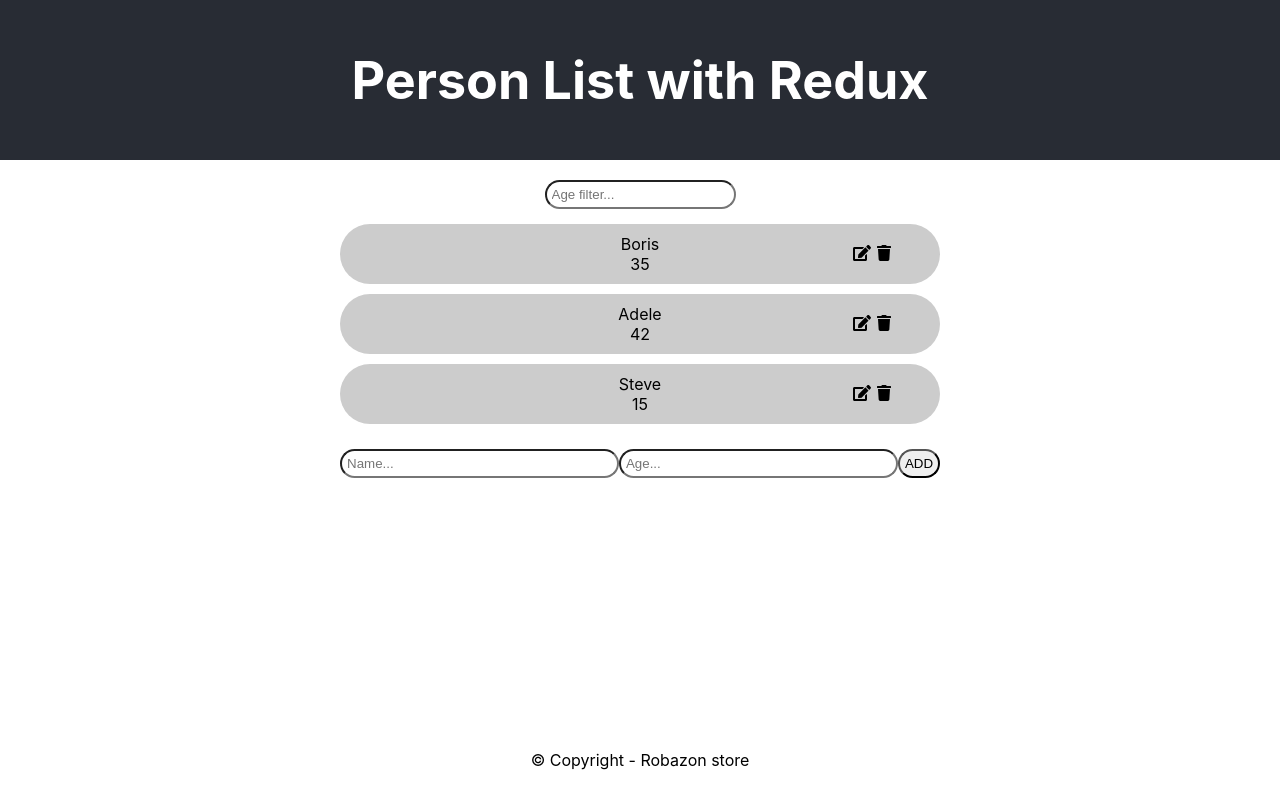
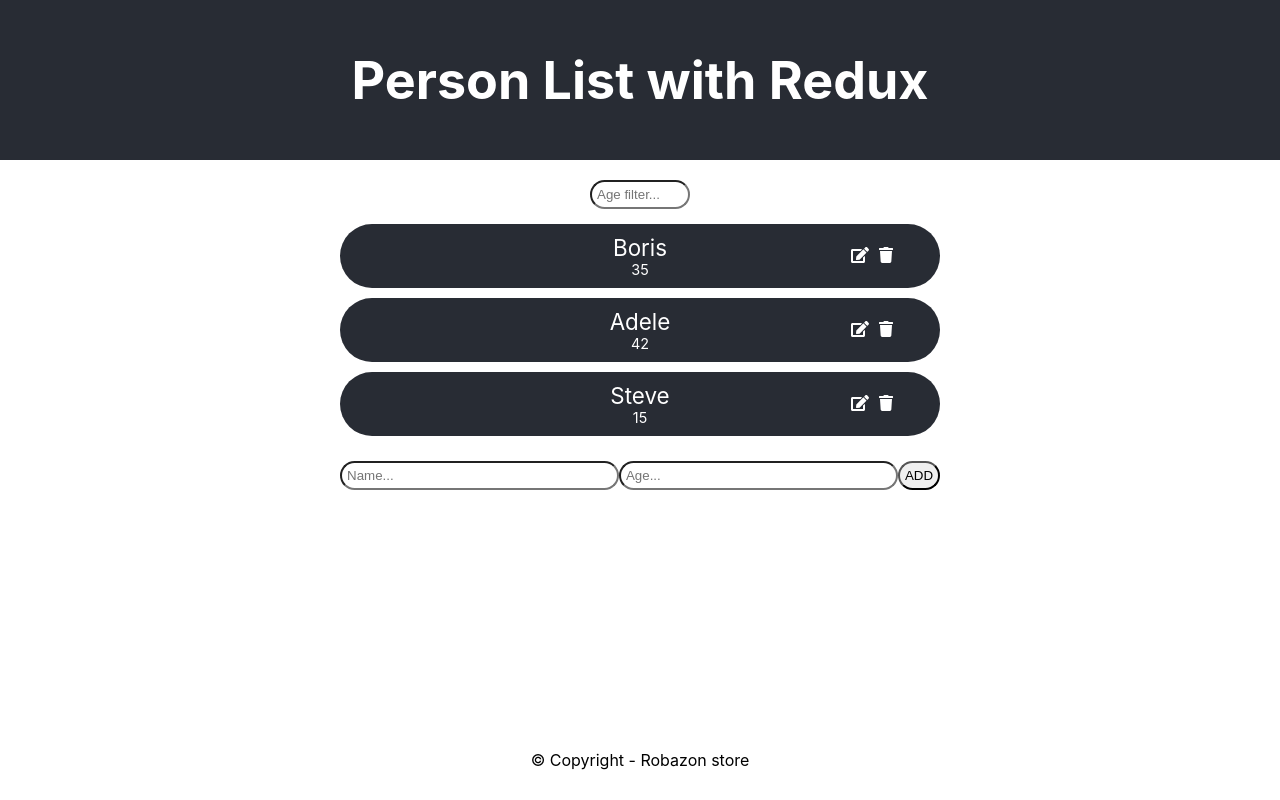
Before and after one commit to FBW23/react-snippets, a React (Create React App) app in the folder 10-redux/age-filter-lc/: page / in a window 1280 px wide. Built offline with nearby package versions, Linux system fonts and the light colour scheme.

Commit message:
Added inline editing

```diff
--- a/10-redux/age-filter-lc/src/App.scss
+++ b/10-redux/age-filter-lc/src/App.scss
@@ -38,12 +38,24 @@ main {
     .person {
       padding: 10px;
       margin: 5px 0;
-      background: #ccc;
+      background: #282c34;
       border-radius: 50px;
+      color: white;
 
       display: flex;
       justify-content: space-between;
       align-items: center;
+
+      input {
+        background: transparent;
+        color: white;
+        text-align: center;
+        font-size: inherit;
+        border: none;
+        border-bottom: 2px solid #ccc;
+        border-radius: 5px;
+        width: 60%
+      }
 
       &>* {
         width: 20%;
@@ -51,14 +63,21 @@ main {
 
       .person-info {
         width: 60%;
+
+        .person-name {
+          font-size: 1.4rem;
+        }
+        .person-age {
+          font-size: 0.9rem;
+        }
       }
 
       .person-actions {
         svg {
-          margin: 3px;
+          margin: 5px;
 
           &:hover {
-            color: darkblue;
+            color: rgb(88, 88, 185);
           }
         }
       }
@@ -76,6 +95,11 @@ main {
       border-radius: 15px;
     }
 
+    // button {
+    //   background: #282c34;
+    //   color: white;
+    // }
+
     input {
       flex-grow: 1;
     }
@@ -86,6 +110,7 @@ main {
   margin-bottom: 10px;
 
   input {
+    width: 100px;
     padding: 5px;
     border-radius: 15px;
     outline: none;
--- a/10-redux/age-filter-lc/src/components/Person.js
+++ b/10-redux/age-filter-lc/src/components/Person.js
@@ -1,32 +1,65 @@
 import React, { Component } from 'react';
 import { FontAwesomeIcon } from '@fortawesome/react-fontawesome';
-import { faEdit, faTrash } from '@fortawesome/free-solid-svg-icons';
+import { faEdit, faTrash, faSave } from '@fortawesome/free-solid-svg-icons';
 import { connect } from 'react-redux'
 import { deletePerson } from '../store/actions'
 import { updatePerson } from '../store/actions'
 
 class Person extends Component {
 
+  state = {
+    name: this.props.data.name,
+    age: this.props.data.age,
+    editMode: false
+  }
+
+  toggleEditMode = () => {
+    this.setState({editMode: !this.state.editMode})
+  }
+
   handleEditPerson = (e) => {
-    let personAge = prompt("New age:")
-    console.log(personAge)
-    this.props.updatePerson({...this.props.data, age: personAge})
+
+    let name = this.state.name
+    let age = this.state.age
+
+    if(name && age) {
+      this.props.updatePerson({ id: this.props.data.id, name, age})
+      this.toggleEditMode()
+    }
   }
 
   render() {
 
     let person = this.props.data
+    let editMode = this.state.editMode
 
     return (
       <div className="person">
-        <div />
-        <div className="person-info">
-          <div>{person.name}</div>
-          <div>{person.age}</div>
+        <div></div>
+        <div className="person-info" onDoubleClick={this.toggleEditMode}>
+          <div className="person-name">
+            { !editMode ? person.name :
+            <input type="text" value={this.state.name}
+              onChange={(e) => this.setState({name: e.target.value})}
+            />
+            }
+          </div>
+          <div className="person-age">
+            { !editMode ? person.age :
+            <input type="text" value={this.state.age}
+              onChange={(e) => this.setState({age: e.target.value})}
+            />
+            }
+          </div>
         </div>
         <div className="person-actions">
+          {editMode ?
+          <FontAwesomeIcon icon={faSave}
+            onClick={this.handleEditPerson}
+          /> : ""
+          }
           <FontAwesomeIcon icon={faEdit}
-            onClick={this.handleEditPerson}
+            onClick={this.toggleEditMode}
           />
           <FontAwesomeIcon icon={faTrash}
             onClick={() => this.props.deletePerson(person.id)} />
```
